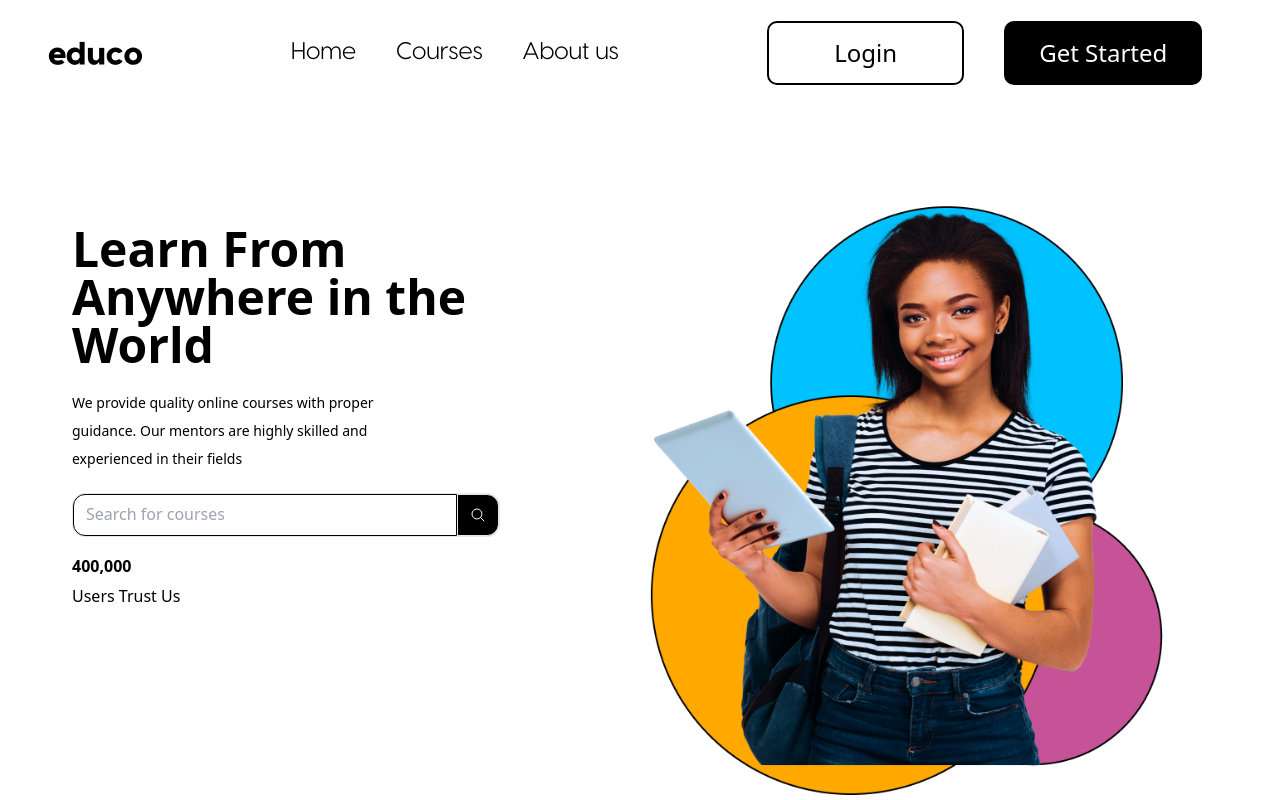
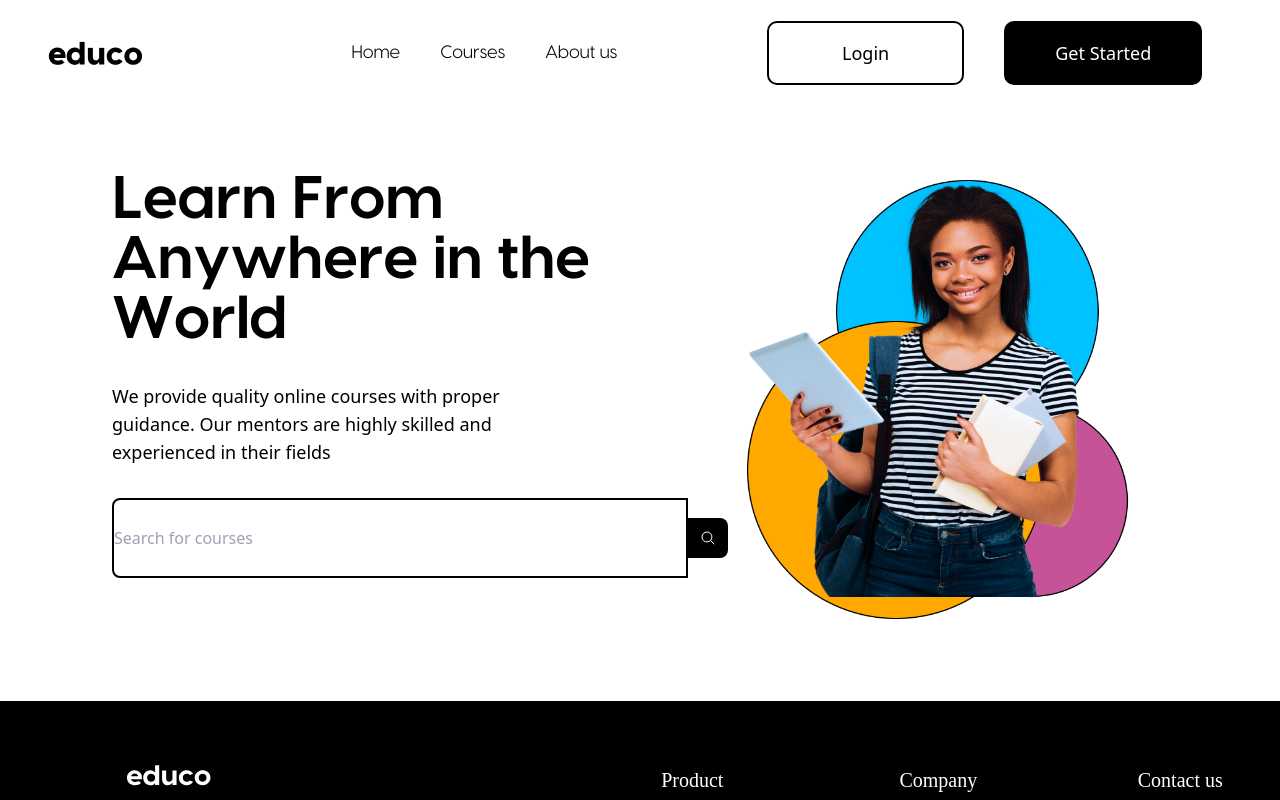
Before and after one commit to Eliteboss1/Educo, a React (Vite) app: page / in a window 1280 px wide. Shown: the top 800 px of the page. Built offline with nearby package versions, Linux system fonts and the light colour scheme.

Commit message:
Feat: Updated Nav styling

```diff
--- a/src/components/HeroSection/Hero.jsx
+++ b/src/components/HeroSection/Hero.jsx
@@ -1,16 +1,17 @@
 import React from 'react'
-import {HiOutlineMagnifyingGlass} from "react-icons/hi2";
+import { HiOutlineMagnifyingGlass } from "react-icons/hi2";
 import { prettyGirl } from "../../utils";
 
 const Hero = () => {
     return (
-    <div className='w-full h-screen bg-white-200 flex flex-col justify-between font-[400] font-[poppins leading-[116%]'>
+        <section>
+            {/* <div className='w-full h-screen bg-white-200 flex flex-col justify-between font-[400] font-[poppins leading-[116%]'>
                 <div className='grid md:grid-cols-2 max-w-[1240px] m-auto'>
                     <div className='flex flex-col  md:items-start w-full px-2 py-8'>
-            <h2 className='text-5xl max-w-lg font-bold'>
+                        <h2 className='text-6xl w-auto font-VisbyBold'>
                             Learn From Anywhere in the World
                         </h2>
-             <p className='py-5 leading-7 text-sm max-w-xs'>
+                        <p className='py-5 leading-7 text-lg max-w-xs visbyRegular'>
                             We provide quality online courses with proper guidance.
                             Our mentors are highly skilled and experienced in their fields
                         </p>
@@ -34,10 +35,35 @@ const Hero = () => {
                         </p>
                     </div>
                     <div>
-             <img src={prettyGirl} className="max-w-xl"/>
+                        <img src={prettyGirl} className="max-w-xl" />
+                    </div>
+                </div>
+            </div> */}
+
+            <div>
+                {/* wrapper */}
+                <div>
+                    {/* container */}
+                    <div className="flex px-28 py-16 justify-center">
+                        {/* left side: text and input field */}
+                        <div className="flex flex-col gap-8">
+                            <h1 className="text-6xl font-VisbyBold">Learn From Anywhere in the World</h1>
+                            <p className="font-visbyRegular text-lg">We provide quality online courses with proper<br /> guidance. Our mentors are highly skilled and<br /> experienced in their fields</p>
+                            <div className="flex items-center">
+                                <input type="text" placeholder="Search for courses" className="border-black border-2 w-[576px] h-[80px] rounded-lg rounded-r-none" />
+                                <button className="bg-black text text-white p-3 rounded-lg rounded-l-none"><HiOutlineMagnifyingGlass /></button>
+                            </div>
+                        </div>
+
+
+                        {/* right side: image */}
+                        <div className="">
+                            <img src={prettyGirl} alt="" />
                         </div>
                     </div>
                 </div>
+            </div>
+        </section>
     )
 }
 
--- a/src/components/Navigation/index.jsx
+++ b/src/components/Navigation/index.jsx
@@ -3,24 +3,24 @@ import { navLogo } from "../../utils";
 const Navigation = () => {
   return (
     <div className="flex justify-between items-center xl:pl-[48px] xl:pr-[77.91px] md:pl-[20px] md:pr-[20px]">
-      <div>
+      <div className="flex-1 ">
         <img src={navLogo} className=" py-[34.5px] " />
       </div>
-      <div className="py-[39px]">
-        <ul className="font-VisbyRegular text-lg flex gap-[40px] xl:text-[24px] md:text-[20px] font-[500] cursor-pointer leading-[116%]">
+      <div className="flex-1">
+        <ul className="font-VisbyRegular text-lg flex gap-[40px] cursor-pointer leading-[116%]">
           <li>Home</li>
           <li>Courses</li>
           <li>About us</li>
         </ul>
       </div>
-      <div className="flex py-[21px] ">
+      <div className="flex py-[21px] ml-28">
         <div className="xl:pr-[40px] md:pr-[30px]">
-          <button className="rounded-[10px] border-[2px] border-[#000000] md:w-[130px] md:h-[50px] md:text-[20px]  xl:w-[197.65px] xl:h-[64px] xl:text-[24px] font-[400] font-[poppins leading-[116%]">
+          <button className="rounded-[10px] border-[2px] border-[#000000] md:w-[130px] md:h-[50px] text-lg xl:w-[197.65px] xl:h-[64px] leading-[116%]">
             Login
           </button>
         </div>
         <div>
-          <button className="rounded-[10px] border-[2px] border-[#000000] xl:w-[197.65px] xl:h-[64px] md:w-[130px] md:h-[50px] md:text-[20px] bg-[#000000] text-white xl:text-[24px] font-[400] font-[poppins leading-[116%]">
+          <button className="rounded-[10px] border-[2px] border-[#000000] xl:w-[197.65px] xl:h-[64px] md:w-[130px] md:h-[50px] text-lg bg-[#000000] text-white leading-[116%]">
             Get Started
           </button>
         </div>
```
Lines whose indentation alone changed are shown as unchanged.
